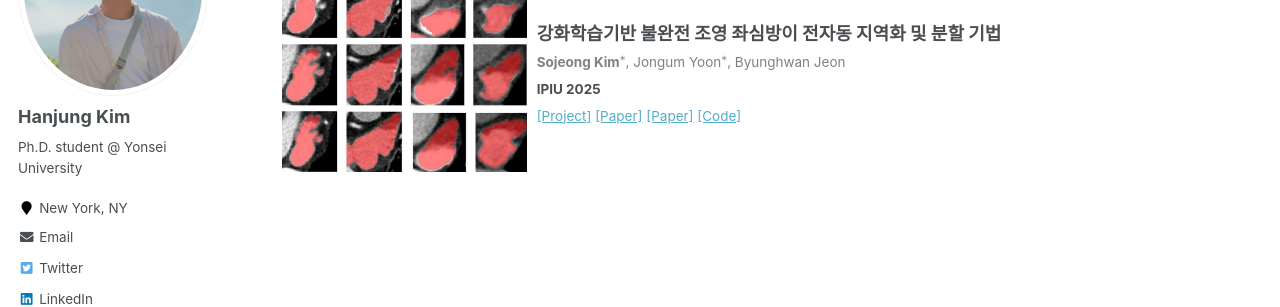
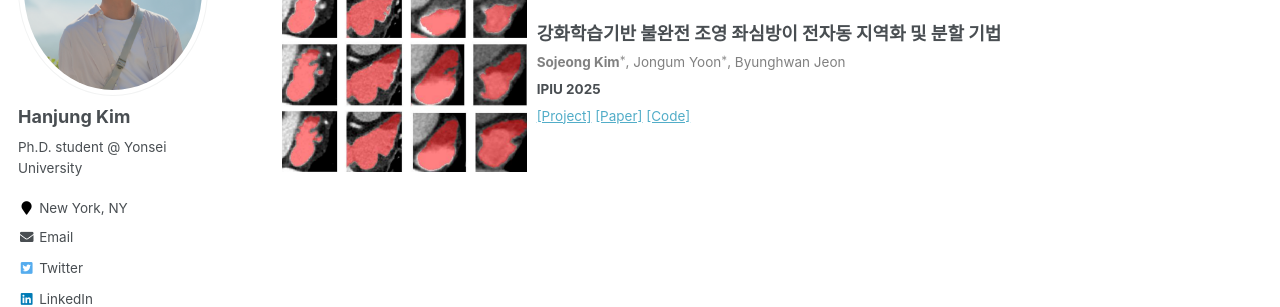
Before and after one commit to sooo03/sooo03.github.io, a Jekyll site: the page built from _pages/publications.md, in a window 1280 px wide. Shown: the part 234-541 px from the top of the page. Built offline with Jekyll 4.4.1, drawn with Linux system fonts in a browser that asks for light colours; formulas are drawn with MathJax 3.

Commit message:
Update publications.md

```diff
--- a/_pages/publications.md
+++ b/_pages/publications.md
@@ -18,7 +18,6 @@ author_profile: true
       <span style="font-size:75%"> <b>IPIU 2025</b> </span> <br />
       <span style="font-size:75%">
         <a href="https://">[Project]</a>
-        <a href="https://">[Paper]</a>
         <a href="../files/IPIU2025.pdf" target="_blank">[Paper]</a>
         <a href="https://github.com/">[Code]</a>
       </span>
```
